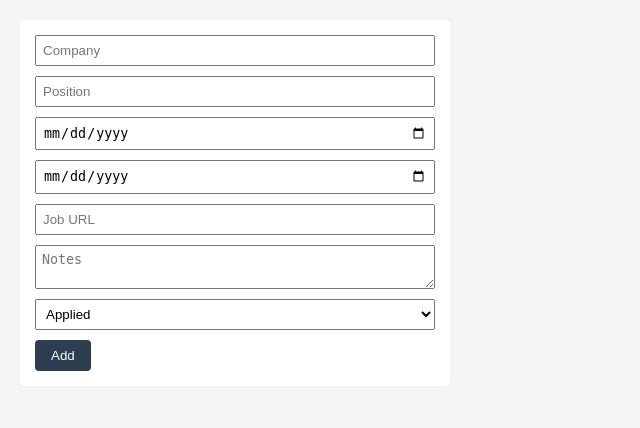
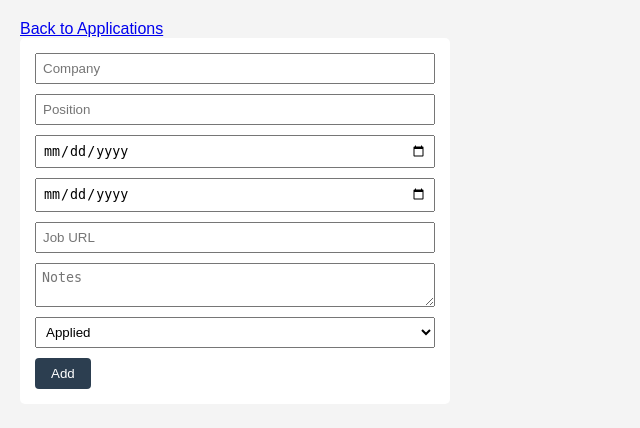
Before and after one commit to Sarsa-25/job-tracker, a Flask app: page /add in a window 1280 px wide. Shown: the top 428 px of the page, without its empty margins (0-640 px from the left). Run offline with Flask 3, Linux system fonts and the light colour scheme.

Commit message:
Add inline validation errors, require application date, polish HTML

```diff
--- a/app.py
+++ b/app.py
@@ -36,11 +36,12 @@ def add_application():
     if request.method == "POST":
         company = request.form["company"].strip()
         position = request.form["position"].strip()
+        application_date_str = request.form.get("application_date")
 
-        if not company or not position:
-            return "Company and Position are required."
 
-        application_date = datetime.strptime(request.form["application_date"], "%Y-%m-%d").date()
+        if not company or not position or not application_date_str:
+            return render_template("add.html", error="Company, Position, and Application Date are required.")
+        application_date = datetime.strptime(application_date_str, "%Y-%m-%d").date()
         status = request.form["status"]
         job_url = request.form.get("job_url") or None
         notes = request.form.get("notes") or None
@@ -52,8 +53,7 @@ def add_application():
             deadline = None
 
         if deadline and deadline < application_date:
-            return "Deadline cannot be before the application date."
-
+            return render_template("add.html", error="Deadline cannot be before the application date.")
         new_app = Application(company=company, position=position, application_date=application_date, status=status, job_url=job_url, notes=notes, deadline=deadline)
         db.session.add(new_app)
         db.session.commit()
@@ -68,12 +68,14 @@ def edit_application(app_id):
     if request.method == "POST":
         company = request.form["company"].strip()
         position = request.form["position"].strip()
-        if not company or not position:
-            return "Company and Position are required."
+        application_date_str = request.form.get("application_date")
+
+        if not company or not position or not application_date_str:
+            return render_template("edit.html", application=app_to_edit, error="Company, Position, and Application Date are required.")
 
         app_to_edit.company = company
         app_to_edit.position = position
-        app_to_edit.application_date = datetime.strptime(request.form["application_date"], "%Y-%m-%d").date()
+        app_to_edit.application_date = datetime.strptime(application_date_str, "%Y-%m-%d").date()
         app_to_edit.status = request.form["status"]
         app_to_edit.job_url = request.form.get("job_url") or None
         app_to_edit.notes = request.form.get("notes") or None
@@ -84,8 +86,7 @@ def edit_application(app_id):
             app_to_edit.deadline = None
 
         if app_to_edit.deadline and app_to_edit.deadline < app_to_edit.application_date:
-            return "Deadline cannot be before the application date."
-
+            return render_template("edit.html", application=app_to_edit, error="Deadline cannot be before the application date.")
         db.session.commit()
 
 
--- a/templates/add.html
+++ b/templates/add.html
@@ -7,11 +7,17 @@
 </head>
 <body>
 
+    <a href="/">Back to Applications</a>
+
+    {% if error %}
+    <p style="color: red;">{{ error }}</p>
+    {% endif %}
+
    <form method="POST">
     <input type="text" name="company" placeholder="Company">
     <input type="text" name="position" placeholder="Position">
     <input type="date" name="application_date" placeholder="Application Date">
-    <input type="date" name="deadline">
+    <input type="date" name="deadline" placeholder="Deadline">
     <input type="url" name="job_url" placeholder="Job URL">
     <textarea name="notes" placeholder="Notes"></textarea>
 
--- a/templates/edit.html
+++ b/templates/edit.html
@@ -5,6 +5,12 @@
     <link rel="stylesheet" href="{{ url_for('static', filename='css/style.css') }}">
 </head>
 <body>
+
+    <a href="/">Back to Applications</a>
+
+    {% if error %}
+    <p style="color: red;">{{ error }}</p>
+    {% endif %}
 
     <form method="POST">
     <input type="text" name="company" value="{{ application.company }}">
--- a/templates/index.html
+++ b/templates/index.html
@@ -24,7 +24,7 @@
         <button type="submit">Search</button>
     </form>
 
-    <table border="1">
+    <table>
         <tr>
             <th>Company</th>
             <th>Position</th>
@@ -34,7 +34,6 @@
             <th>Notes</th>
             <th>Edit</th>
             <th>Delete</th>
-
 
         </tr>
         {% for app in applications %}
```
Also changed, not shown: 1 other file.
